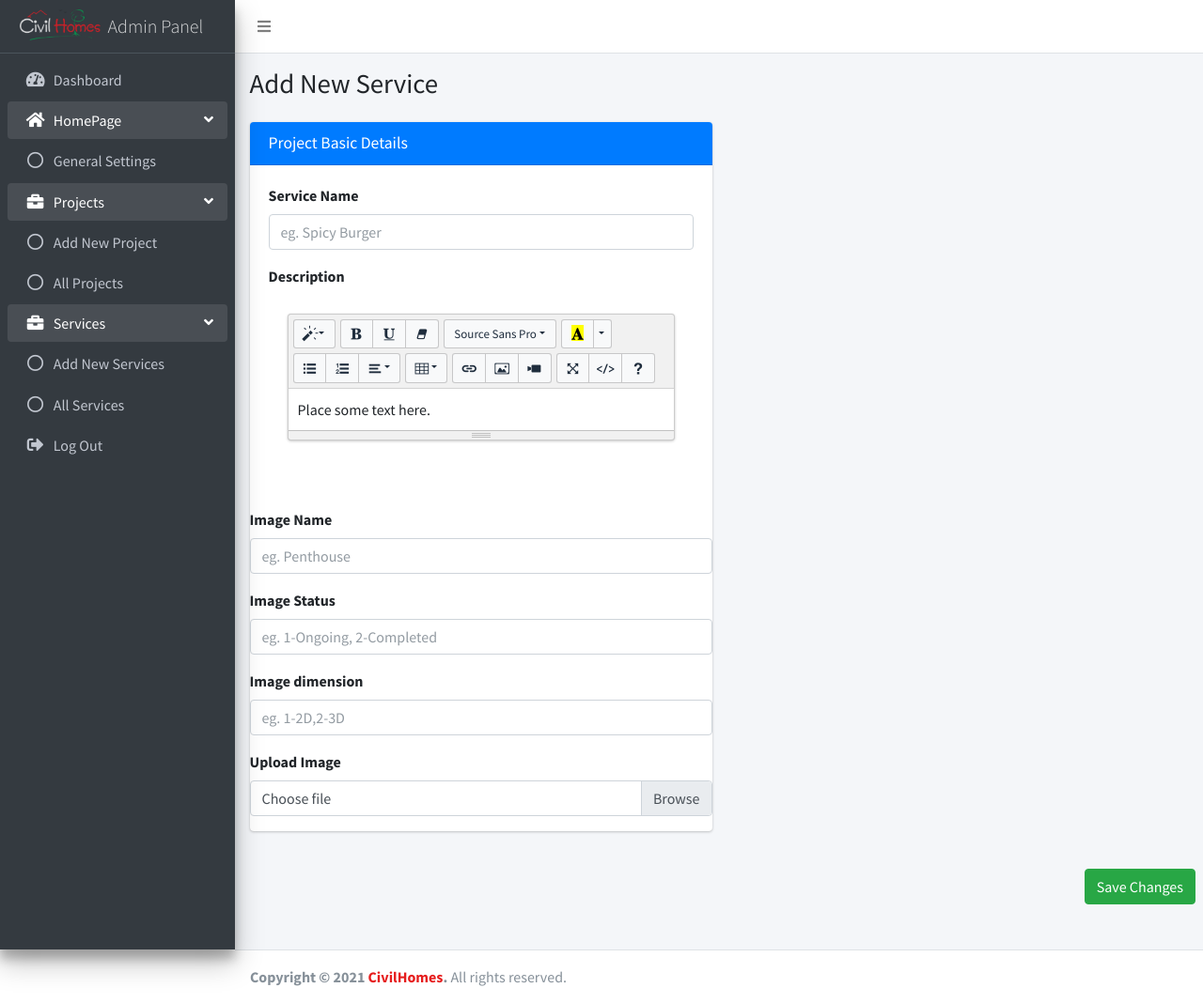
After one commit to suzanpradhan/civilhomes-backend, a Django app: page /myadmin/service/add in a window 1280 px wide. The commit adds this page. Shown: the whole page at 94% size. Run offline with Django 3.2, Linux system fonts and the light colour scheme; some libraries are stand-ins or nearby versions.

Commit message:
Services

```diff
--- a/civilhomes/apps/adminpanel/urls.py
+++ b/civilhomes/apps/adminpanel/urls.py
@@ -21,5 +21,7 @@ urlpatterns += [
     path('project/image/add', views.AddImage.as_view(), name="admin-image-add"),
     path('project/all', views.ListProject.as_view(), name="admin-project-all"),
     path('project/<int:id>/update', views.UpdateProject.as_view(), name="admin-project-update"),
-    path('project/<int:id>/delete', views.DeleteProject.as_view(), name="admin-project-delete")
+    path('project/<int:id>/delete', views.DeleteProject.as_view(), name="admin-project-delete"),
+    path('service/add', views.Services.as_view(), name="admin-service-add"),
+    path('service/all', views.ListServices.as_view(), name="admin-service-all"),
 ]
--- a/civilhomes/apps/adminpanel/views.py
+++ b/civilhomes/apps/adminpanel/views.py
@@ -554,3 +554,38 @@ class HomepageEdit(TemplateView):
         homepage.ongoingProject = ongoingProject
         homepage.companies = companies
         homepage.save()
+
+class Services(TemplateView):
+    template_name ="adminpanel/services/add_new_services.html"
+    def post(self, request,*args,**kwargs):
+        title = request.POST.get('title')
+        description = request.POST.get('description')
+        image=request.FILES.get('image')
+        image_name=request.POST.get('image_name')
+
+        if request.POST.get('dimension'):
+            dimension=request.POST.get('dimension')
+        else:
+            dimension=None
+        if request.POST.get('image_type'):
+            image_type=request.POST.get('image_type')
+        else:
+            image_type=None
+
+        image_src=Image(image_name=image_name,image=image,image_type=image_type)
+        image_src.save()
+        service=Service(title=title,description=description,image=image_src)
+        service.save()
+        return redirect('admin-services-all')
+
+class ListServices(TemplateView):
+    template_name ="adminpanel/services/all_services.html"
+
+    def get(self, request, *args, **kwargs):
+        ServicesAll = Service.objects.all()
+
+        context = {
+            "services": ServicesAll
+        }
+
+        return render(request, self.template_name, context)
--- a/templates/adminpanel/inc/side_navbar.html
+++ b/templates/adminpanel/inc/side_navbar.html
@@ -62,7 +62,7 @@
             </ul>
           </li>
 
-          {% comment %} RESTAURANT {% endcomment %}
+
           <li class="nav-item has-treeview menu-open">
             <a href="#" class="nav-link">
               <i class="nav-icon fas fa-briefcase"></i>
@@ -82,6 +82,30 @@
                 <a href="{% url 'admin-project-all' %}" class="nav-link">
                   <i class="far fa-circle nav-icon"></i>
                   <p>All Projects</p>
+                </a>
+              </li>
+            </ul>
+          </li>
+
+          <li class="nav-item has-treeview menu-open">
+            <a href="#" class="nav-link">
+              <i class="nav-icon fas fa-briefcase"></i>
+              <p>
+                Services
+                <i class="right fas fa-angle-left"></i>
+              </p>
+            </a>
+            <ul class="nav nav-treeview">
+              <li class="nav-item">
+                <a href="{% url 'admin-service-add' %}" class="nav-link">
+                  <i class="far fa-circle nav-icon"></i>
+                  <p>Add New Services</p>
+                </a>
+              </li>
+              <li class="nav-item">
+                <a href="{% url 'admin-service-all' %}" class="nav-link">
+                  <i class="far fa-circle nav-icon"></i>
+                  <p>All Services</p>
                 </a>
               </li>
             </ul>
--- /dev/null
+++ b/templates/adminpanel/services/add_new_services.html
@@ -0,0 +1,415 @@
+{% extends 'adminpanel/index.html' %} {% load static %} {% block content %}
+
+<div class="content-wrapper">
+  <!-- Content Header (Page header) -->
+  <section class="content-header">
+    <div class="container-fluid">
+      <div class="row mb-2">
+        <div class="col-sm-6">
+          <h1>Add New Service</h1>
+        </div>
+      </div>
+    </div>
+    <!-- /.container-fluid -->
+  </section>
+
+  <!-- Main content -->
+  <section class="content">
+    <div class="container-fluid">
+    <form role="form" action="{% url 'admin-service-add' %}" method="POST" enctype="multipart/form-data">
+    {% csrf_token %}
+      <div class="row">
+        <div class="col-md-6">
+          <div class="card card-primary">
+            <div class="card-header">
+              <h3 class="card-title">Project Basic Details</h3>
+            </div>
+            <!-- /.card-header -->
+
+            <div class="card-body">
+              <div class="form-group">
+                <label for="header_title">Service Name</label>
+                <input
+                  type="text"
+                  class="form-control"
+                  name="title"
+                  id="title"
+                  placeholder="eg. Spicy Burger"
+                  required
+                />
+              </div>
+
+              <div class="form-group">
+                <label for="summernote">Description</label>
+                <div class="card-body">
+                  <textarea name="description" id="summernote">
+                                            Place some text here.
+                                        </textarea
+                  >
+                </div>
+              </div>
+
+              </div>
+              <div class="form-group">
+                <label for="header_title">Image Name</label>
+                <input
+                  type="text"
+                  class="form-control"
+                  name="image_name"
+                  id="image_name"
+                  placeholder="eg. Penthouse"
+                  required
+                />
+              </div>
+
+              <div class="form-group">
+                <label for="header_title">Image Status</label>
+                <input
+                  type="text"
+                  class="form-control"
+                  name="image_type"
+                  id="image_type"
+                  placeholder="eg. 1-Ongoing, 2-Completed"
+                  required
+                />
+              </div>
+
+              <div class="form-group">
+                <label for="header_title">Image dimension</label>
+                <input
+                  type="text"
+                  class="form-control"
+                  name="dimension"
+                  id="dimension"
+                  placeholder="eg. 1-2D,2-3D"
+                  required
+                />
+              </div>
+
+              <div class="form-group">
+                <label for="project_brochure">Upload Image</label>
+                <div class="input-group">
+                  <div class="custom-file">
+                    <input
+                      type="file"
+                      class="custom-file-input"
+                      name="project_brochure"
+                      id="project_brochure"
+                    />
+                    <label class="custom-file-label" for="project_brochure"
+                      >Choose file</label
+                    >
+                  </div>
+                </div>
+              </div>
+
+
+
+
+
+            </div>
+            <!-- /.card-body -->
+          </div>
+
+        </div>
+
+        <!-- PROMOTIONAL VIDEOS -->
+
+      </div>
+      <br />
+      <div class="row">
+        <div class="col-12">
+          <input
+            type="submit"
+            value="Save Changes"
+            class="btn btn-success float-right"
+          />
+        </div>
+      </div>
+      <br />
+      <br />
+      </form>
+
+      <!-- AMENITIE MODEL -->
+      <div class="modal fade" id="modal-amenitie">
+        <div class="modal-dialog">
+          <div class="modal-content">
+            <form id="add-amenitie-form" method="post">
+              <div class="modal-header">
+                <h4 class="modal-title">Add Amenitie</h4>
+                <button
+                  type="button"
+                  class="close"
+                  data-dismiss="modal"
+                  aria-label="Close"
+                >
+                  <span aria-hidden="true">&times;</span>
+                </button>
+              </div>
+              <div class="modal-body">
+                <div class="form-group">
+                  <label for="amenitie_name">Amenitie Name</label>
+                  <input
+                    type="text"
+                    class="form-control"
+                    name="amenitie_name"
+                    id="amenitie_name"
+                    placeholder="eg. 24 Hour Water Supply"
+                    required
+                  />
+                </div>
+
+                <div class="form-group">
+                  <label for="amenitie_description_summernote"
+                    >Description</label
+                  >
+                  <div class="card-body">
+                    <textarea
+                      name="amenitie_description"
+                      id="amenitie_description_summernote"
+                    >
+                    </textarea>
+                  </div>
+                </div>
+              </div>
+              <div class="modal-footer justify-content-between">
+                <button
+                  type="button"
+                  class="btn btn-default"
+                  data-dismiss="modal"
+                >
+                  Close
+                </button>
+                <button type="submit" class="btn btn-primary">
+                  Save changes
+                </button>
+              </div>
+            </form>
+          </div>
+          <!-- /.modal-content -->
+        </div>
+        <!-- /.modal-dialog -->
+      </div>
+
+      <!-- IMAGE PROJECT GALLERY UPLOAD MODAL -->
+      <div class="modal fade" id="modal-project-galley">
+        <div class="modal-dialog">
+          <div class="modal-content">
+            <form>
+              <div class="modal-header">
+                <h4 class="modal-title">Add Image</h4>
+                <button
+                  type="button"
+                  class="close"
+                  data-dismiss="modal"
+                  aria-label="Close"
+                >
+                  <span aria-hidden="true">&times;</span>
+                </button>
+              </div>
+              <div class="modal-body">
+                <div class="form-group">
+                  <label for="image_name">Image name</label>
+                  <input
+                    type="text"
+                    class="form-control"
+                    name="image_name"
+                    id="image_name"
+                    placeholder="eg. Image Name"
+                    required
+                  />
+                </div>
+
+                <div class="form-group">
+                  <label>Image Dimension</label>
+                  <select
+                    class="form-control select2"
+                    id="add_dimension_select2"
+                    name="dimension"
+                    style="width: 100%"
+                  >
+                    {% for dimension in dimensions %}
+                    <option value="{{ dimension.0 }}">{{ dimension.1 }}</option>
+                    {% endfor %}
+                  </select>
+                </div>
+
+                <div class="form-group">
+                  <label>Image Type</label>
+                  <select
+                    class="form-control select2"
+                    id="add_image_type_select2"
+                    name="image_type"
+                    style="width: 100%"
+                  >
+                    {% for image_type in image_types %}
+                    <option value="{{ image_type.0 }}">{{ image_type.1 }}</option>
+                    {% endfor %}
+                  </select>
+                </div>
+
+                <div class="form-group">
+                  <label for="image">Upload Image</label>
+                  <div class="input-group">
+                    <div class="custom-file">
+                      <input
+                        type="file"
+                        class="custom-file-input"
+                        name="image"
+                        id="image"
+                        accept="image/x-png,image/gif,image/jpeg"
+                      />
+                      <label class="custom-file-label" id="file-input-label" for="image"
+                        >Choose file</label
+                      >
+                    </div>
+                  </div>
+                </div>
+              </div>
+              <div class="modal-footer justify-content-between">
+                <button
+                  type="button"
+                  class="btn btn-default"
+                  data-dismiss="modal"
+                >
+                  Close
+                </button>
+                <button type="button" id="image_form_submit" class="btn btn-primary">
+                  Save changes
+                </button>
+              </div>
+            </form>
+          </div>
+          <!-- /.modal-content -->
+        </div>
+        <!-- /.modal-dialog -->
+      </div>
+
+    </div>
+    <!-- /.container-fluid -->
+  </section>
+  <!-- /.content -->
+</div>
+
+{% endblock content %} {% comment %} EXTRA SCRIPTS {% endcomment %}
+{% block scripts %}
+
+<script>
+    $(document).on("click", "#image_form_submit", function (e) {
+    {% comment %} e.preventDefault(); {% endcomment %}
+    var url =  "{% url 'admin-image-add' %}";
+    var formData = new FormData();
+    formData.append('image_name', $('#image_name').val());
+    formData.append('dimension', $('#add_dimension_select2').val());
+    formData.append('image',  $('#file-input')[0].files[0]);
+    formData.append('action', 'admin-image-add');
+    formData.append("image_type", $("#add_image_type_select2").val());
+    formData.append('csrfmiddlewaretoken', '{{ csrf_token }}');
+      $.ajax({
+        type: "POST",
+        url: url,
+        data: formData,
+        enctype: 'multipart/form-data',
+        dataType: "json",
+        cache: false,
+        processData: false,
+        contentType: false,
+        success: function (data) {
+          new_project_image_item = '<div class="col-sm-3">'
+          + '<input type="text" name="project_images[]" id="projectImageData" value="' +
+          data.id +
+          '" style="display: none;">'
+          + '<a href="'+data.image_url+'" data-toggle="lightbox" data-title="sample 10 - white" data-gallery="gallery">'
+          + '<img src="'+data.image_url+'" class="img-fluid mb-3" style="border: 5px solid #fff; box-shadow: 1px 3px 8px #bfbfbf;" alt="white sample" />'
+          + '</a>'
+          + '</div>';
+          $("#project-gallery-items").append(new_project_image_item);
+          $('#image_name').val('');
+          $('#file-input').val(null);
+          $('#file-input-label').html('Choose file');
+          $("#modal-project-galley").modal("toggle");
+        },
+        error: function(xhr, errmsg, err) {
+                  console.log(xhr.status + ":" + xhr.responseText)
+              },
+
+        failure: function () {
+          alert("failed");
+        },
+      });
+  });
+</script>
+
+<script>
+  $("#add-amenitie-form").on("submit", function (e) {
+    e.preventDefault();
+    alert($("#amenitie_name").val());
+    $.ajax({
+      type: "POST",
+      url: "{% url 'admin-amenitie-add' %}",
+      data: {
+        amenitie_name: $("#amenitie_name").val(),
+        amenitie_description: $("#amenitie_description_summernote").val(),
+        csrfmiddlewaretoken: "{{ csrf_token }}",
+        dataType: "json",
+      },
+      success: function (data){
+        console.log(data);
+        new_variation =
+          "<tr>" +
+          "<td>" +
+          '<input type="text" name="amenities[]" id="amenitieData" value="' +
+          data.amenitie_id +
+          '" style="display: none;">' +
+          data.amenitie_id +
+          "." +
+          "</td>" +
+          "<td>" +
+          data.amenitie_name +
+          "</td>" +
+          "<td>" +
+          data.amenitie_description +
+          "</td>" +
+          "<td>" +
+          "<button type='button' class='btn btn-sm btn-primary'><i class='fas fa-edit'></i>&nbspEdit</button>" +
+          '<button type="button" class="btn btn-sm btn-danger">Delete</button>' +
+          "</td>" +
+          "</tr>";
+        $("#project_amenities>tbody").append(new_variation);
+        $('#amenitie_name').val('');
+        {% comment %} $('#amenitie_description_summernote').val('');
+        $('#amenitie_description_summernote').html(''); {% endcomment %}
+        $("#modal-amenitie").modal("toggle");
+      },
+
+      failure: function () {
+        alert("failed");
+      },
+    });
+  });
+</script>
+
+
+
+<script>
+  $(function () {
+    $(document).on("click", '[data-toggle="lightbox"]', function (event) {
+      event.preventDefault();
+      $(this).ekkoLightbox({
+        alwaysShowClose: true,
+      });
+    });
+    // Summernote
+    $("#summernote").summernote();
+
+    $("#amenitie_description_summernote").summernote();
+
+    // CodeMirror
+    CodeMirror.fromTextArea(document.getElementById("codeMirrorDemo"), {
+      mode: "htmlmixed",
+      theme: "monokai",
+    });
+  });
+</script>
+
+{% endblock scripts %}
```
Also changed, not shown: civilhomes/apps/imagegallery/admin.py (+1 -9 lines), civilhomes/settings.py (+7 -7 lines), templates/adminpanel/services/all_services.html (added, +91 -0 lines), civilhomes/apps/blogapp/migrations/0001_initial.py, civilhomes/apps/floorplan/migrations/0001_initial.py, civilhomes/apps/homepage/migrations/0001_initial.py, civilhomes/apps/imagegallery/migrations/0001_initial.py, civilhomes/apps/projects/migrations/0001_initial.py.
